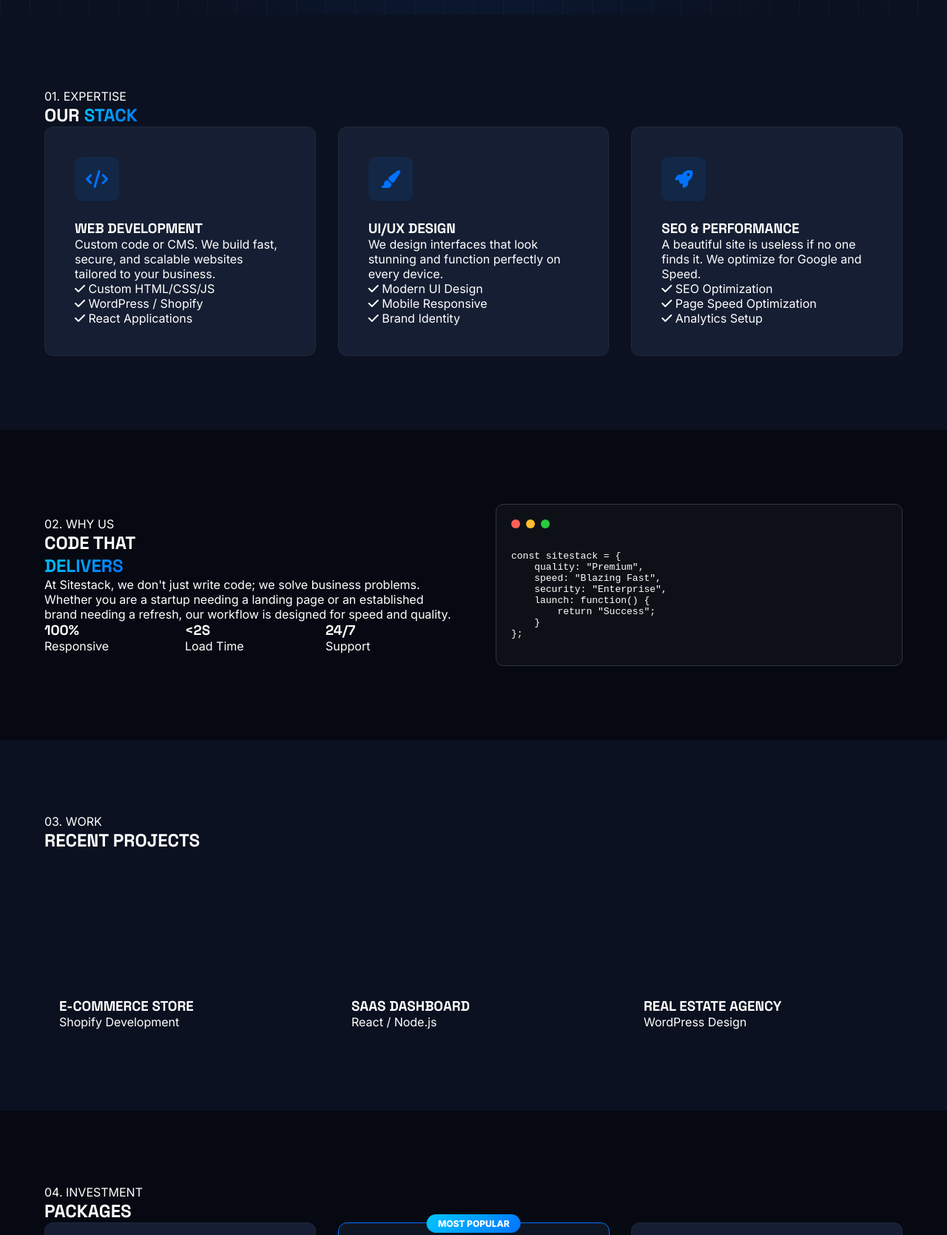
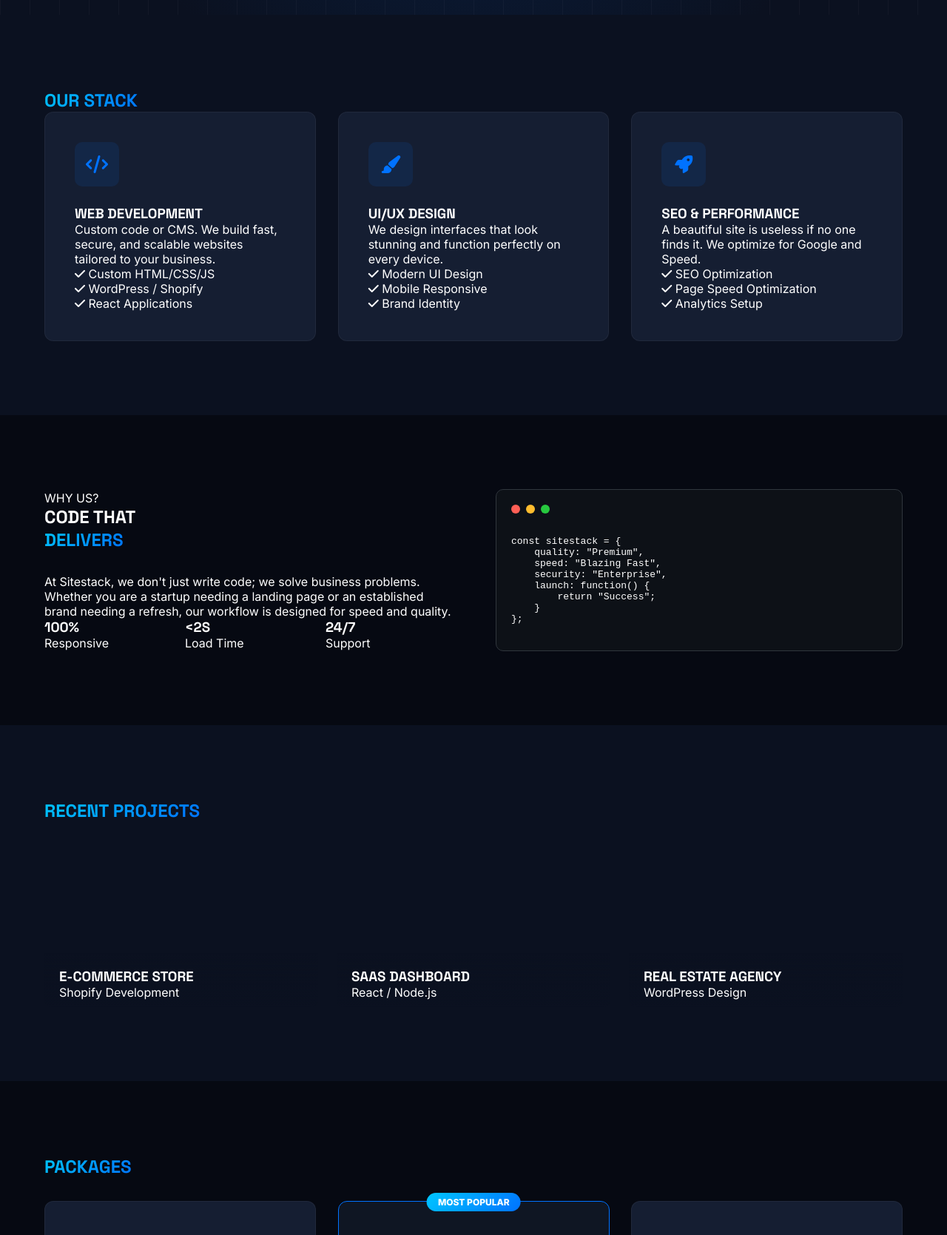
Before and after one commit to samir-jbilou/Sitestack, a website: page index.html in a window 1280 px wide. Shown: the part 620-2289 px from the top of the page at 74% size. Drawn offline with nearby package versions, Linux system fonts and the light colour scheme.

Commit message:
after fixing the titles and understanding the issue at hand (main MAIN)

```diff
--- a/index.html
+++ b/index.html
@@ -67,8 +67,7 @@
     <section id="services" class="section-padding">
       <div class="container">
         <div class="section-header" data-aos="fade-right">
-          <span>01. EXPERTISE</span>
-          <h2>OUR <span class="gradient-text">STACK</span></h2>
+          <h1><span class="gradient-text">OUR STACK</span></h1>
         </div>
 
         <div class="services-wrapper">
@@ -125,8 +124,8 @@
       <div class="container split-layout">
         <div class="about-text" data-aos="fade-right">
           <div class="section-title">
-            <span>02. WHY US</span>
-            <h2>CODE THAT <br /><span class="gradient-text">DELIVERS</span></h2>
+            <h3 class="gradient-text" ></h3>WHY US?</h2>
+            <h1>CODE THAT <br /><span class="gradient-text">DELIVERS <br /><br /></span></h1>
           </div>
           <p class="branding-text">
             At Sitestack, we don't just write code; we solve business problems.
@@ -175,8 +174,7 @@ const sitestack = {
     <section id="portfolio" class="section-padding">
       <div class="container">
         <div class="section-header center" data-aos="fade-up">
-          <span>03. WORK</span>
-          <h2>RECENT PROJECTS</h2>
+          <h1><span class="gradient-text">RECENT PROJECTS</span></h1>
         </div>
 
         <div class="portfolio-grid">
@@ -225,8 +223,7 @@ const sitestack = {
     <section id="pricing" class="section-padding bg-darker">
       <div class="container">
         <div class="section-header center">
-          <span>04. INVESTMENT</span>
-          <h2>PACKAGES</h2>
+          <h1><span class="gradient-text">PACKAGES<BR/><BR/></span></h1>
         </div>
 
         <div class="pricing-grid">
@@ -284,9 +281,8 @@ const sitestack = {
       <div class="container contact-wrapper">
         <div class="contact-info" data-aos="fade-right">
           <div class="section-title">
-            <span>05. CONTACT</span>
-            <h2>
-              LET'S BUILD <br /><span class="gradient-text">SOMETHING</span>
+            <span>CONTACT US</span>
+            <h2>LET'S BUILD <br /><h1 class="gradient-text">SOMETHING GREAT<br /><br /></h1>
             </h2>
           </div>
           <p>
```
